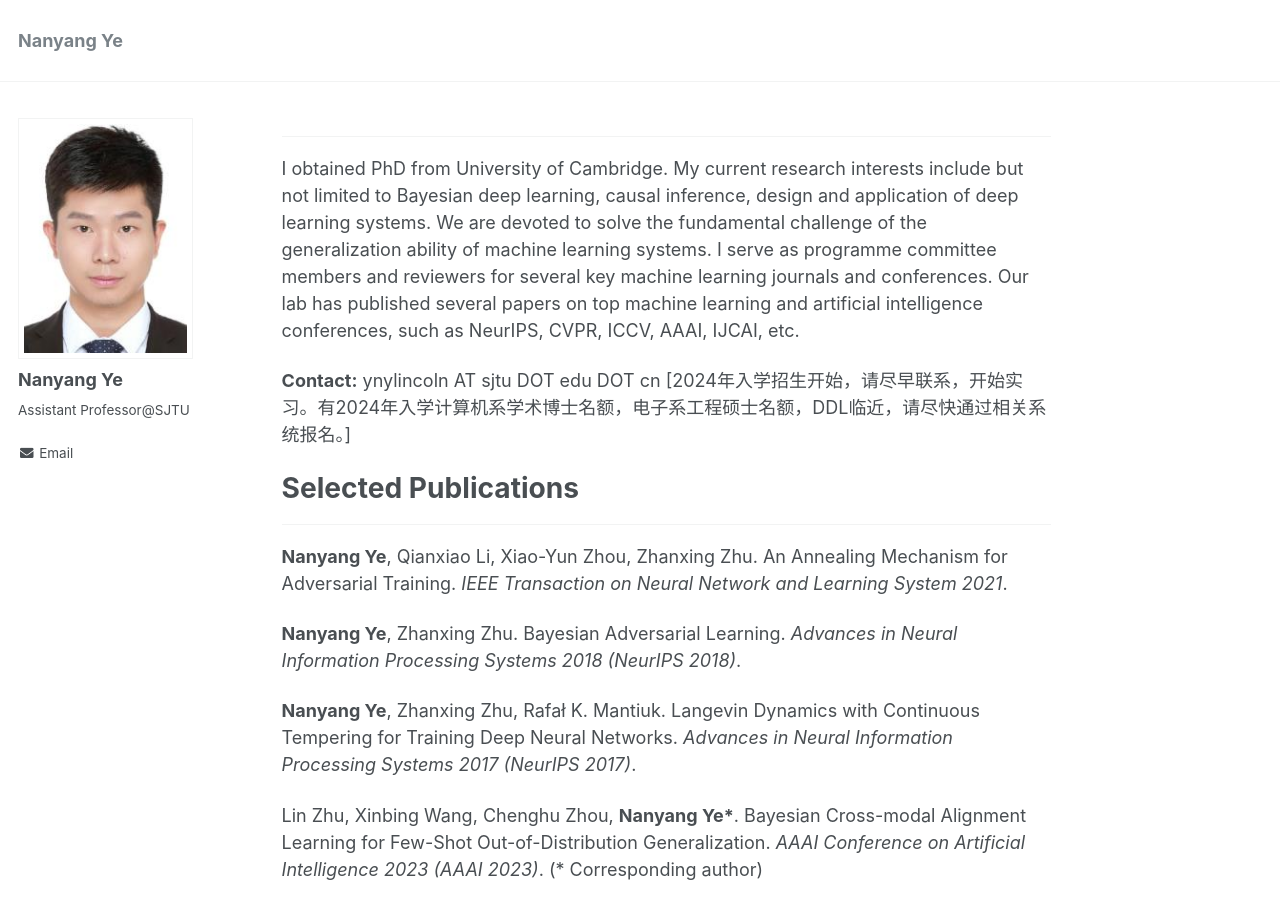
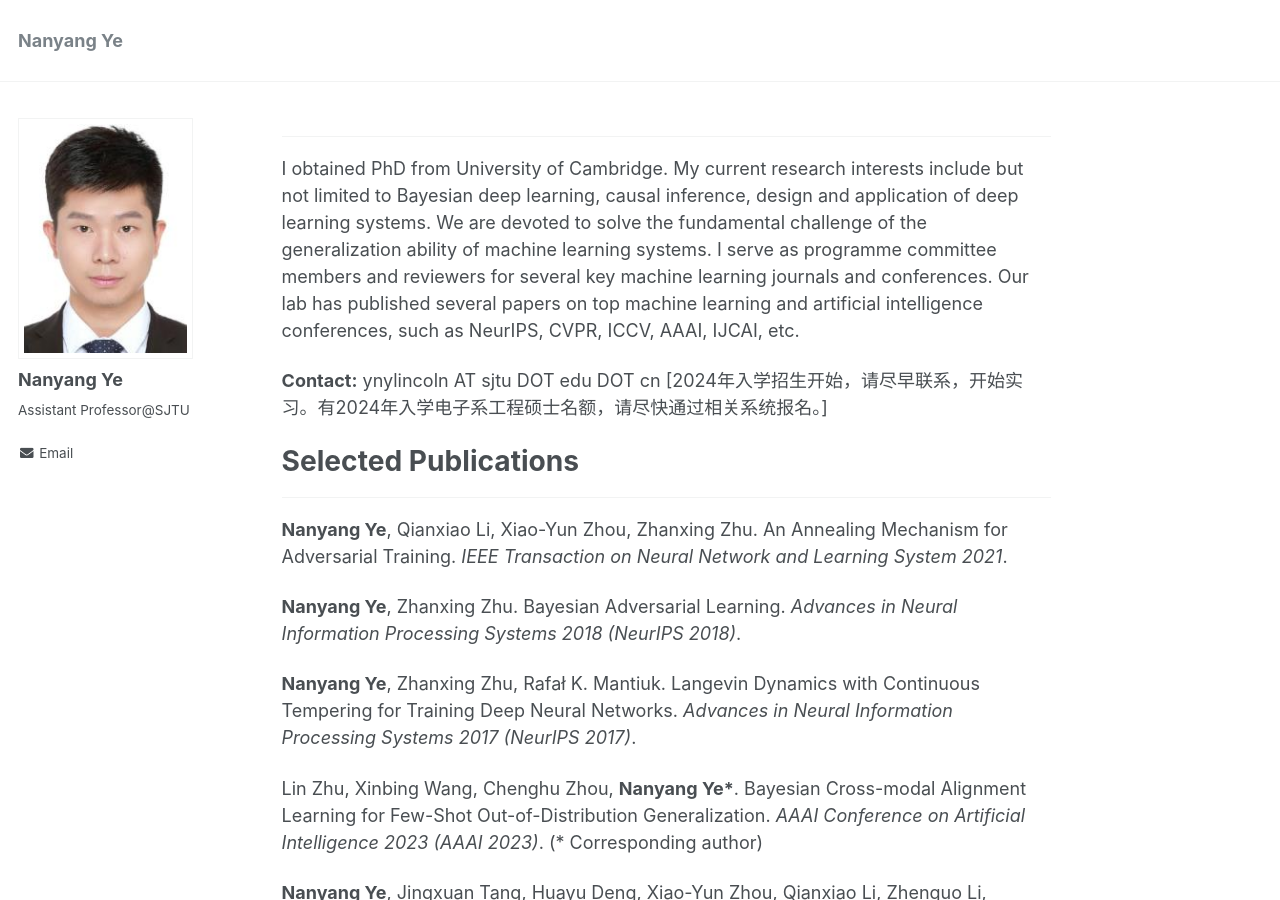
Before and after one commit to ynysjtu/ynysjtu.github.io, a Jekyll site: the page built from _pages/about.md, in a window 1280 px wide and 900 px high. Built offline with Jekyll 4.4.1, drawn with Linux system fonts in a browser that asks for light colours.

Commit message:
Update about.md

```diff
--- a/_pages/about.md
+++ b/_pages/about.md
@@ -10,7 +10,7 @@ redirect_from:
 I obtained PhD from University of Cambridge. My current research interests include but not limited to Bayesian deep learning, causal inference, design and application of deep learning systems. We are devoted to solve the fundamental challenge of the generalization ability of machine learning systems. I serve as programme committee members and reviewers for several key machine learning journals and conferences. Our lab has published several papers on top machine learning and artificial intelligence conferences, such as NeurIPS, CVPR, ICCV, AAAI, IJCAI, etc.
 
 **Contact:** ynylincoln AT sjtu DOT edu DOT cn
-[2024年入学招生开始，请尽早联系，开始实习。有2024年入学计算机系学术博士名额，电子系工程硕士名额，DDL临近，请尽快通过相关系统报名。]
+[2024年入学招生开始，请尽早联系，开始实习。有2024年入学电子系工程硕士名额，请尽快通过相关系统报名。]
 # Selected Publications
 ------
 
```
